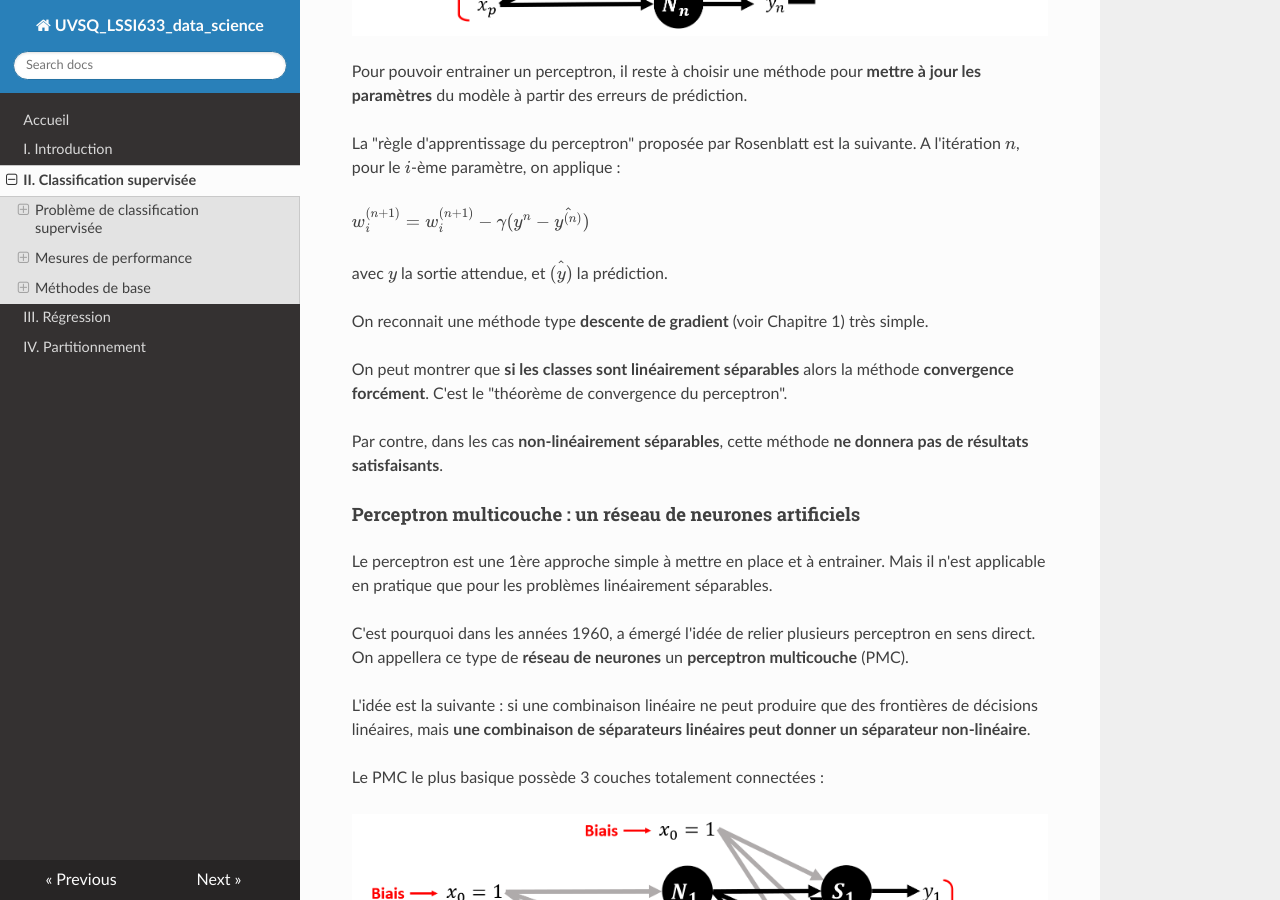
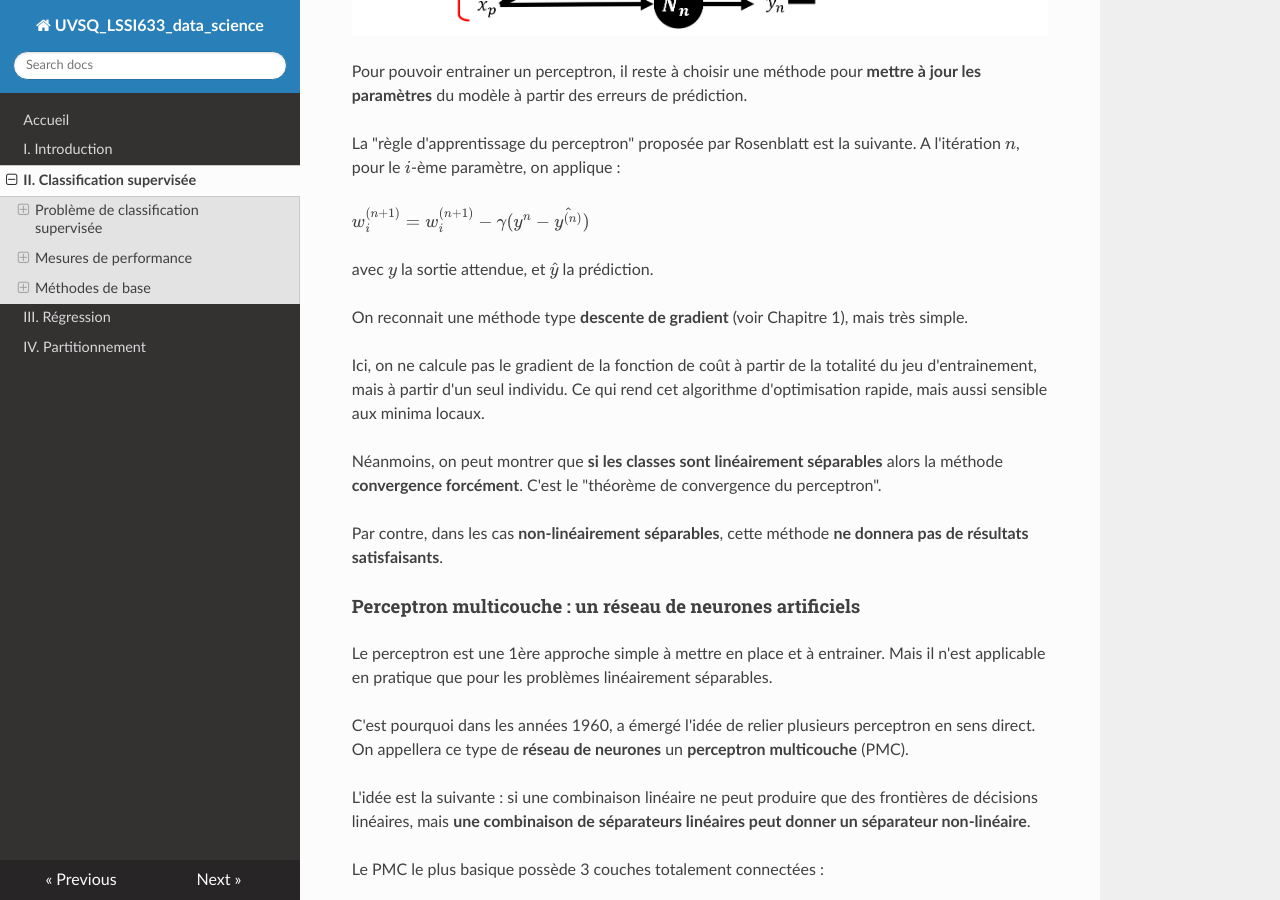
Before and after one commit to NicOudart/UVSQ_LSSI633_data_science, an MkDocs documentation site: the page built from docs/Chap2_Classification_supervisee.md, in a window 1280 px wide and 900 px high, scrolled down 36372 px. Built offline with MkDocs 1.6.1, drawn with Linux system fonts in a browser that asks for light colours; nearby versions of some CDN libraries.

Commit message:
-Progress on Chapter 2.

```diff
--- a/docs/Chap2_Classification_supervisee.md
+++ b/docs/Chap2_Classification_supervisee.md
@@ -1049,11 +1049,14 @@ A l'itération $n$, pour le $i$-ème paramètre, on applique :
 
 $w_i^{(n+1)} = w_i^{(n+1)} - \gamma (y^{n}-\hat{y^{(n)}})$
 
-avec $y$ la sortie attendue, et $\hat{(y)}$ la prédiction.
+avec $y$ la sortie attendue, et $\hat{y}$ la prédiction.
 
-On reconnait une méthode type **descente de gradient** (voir Chapitre 1) très simple.
+On reconnait une méthode type **descente de gradient** (voir Chapitre 1), mais très simple.
 
-On peut montrer que **si les classes sont linéairement séparables** alors la méthode **convergence forcément**.
+Ici, on ne calcule pas le gradient de la fonction de coût à partir de la totalité du jeu d'entrainement, mais à partir d'un seul individu.
+Ce qui rend cet algorithme d'optimisation rapide, mais aussi sensible aux minima locaux.
+
+Néanmoins, on peut montrer que **si les classes sont linéairement séparables** alors la méthode **convergence forcément**.
 C'est le "théorème de convergence du perceptron".
 
 Par contre, dans les cas **non-linéairement séparables**, cette méthode **ne donnera pas de résultats satisfaisants**.
```
